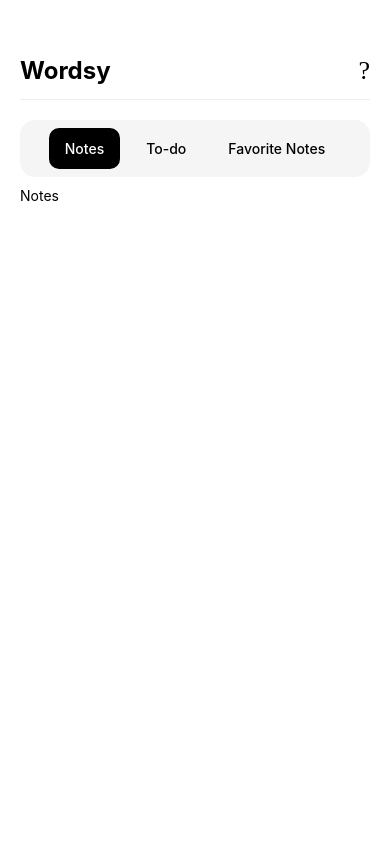
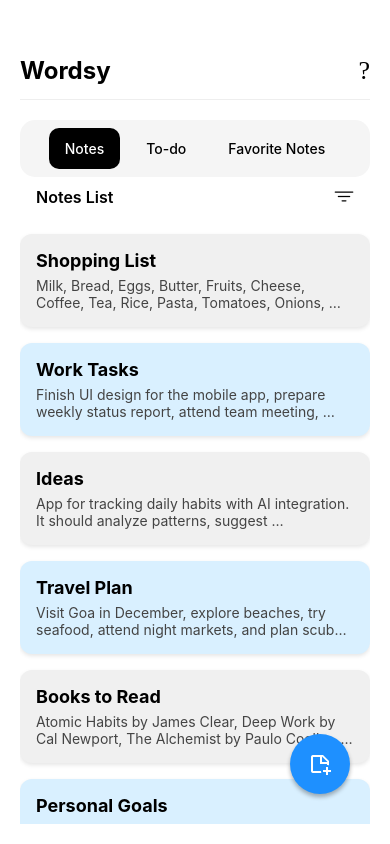
Before and after one commit to mudabirkowsar/Wordsy--React-Native--, a React Native app: screen /Home in a window 390 px wide. Built offline with nearby package versions, Linux system fonts and the light colour scheme.

Commit message:
added frontend for notes and to-do

```diff
--- a/src/screens/HomeScreen.js
+++ b/src/screens/HomeScreen.js
@@ -59,11 +59,11 @@ export default function HomeScreen() {
       </View>
 
       {/* Main Content */}
-      <ScrollView style={{ marginTop: 10 }}>
-        {activeTab === "Notes" && <Notes />}
-        {activeTab === "To-do" && <Todos />}
-        {activeTab === "Favorite Notes" && <FavoriteNotes />}
-      </ScrollView>
+      <View style={{flex:1}}>
+        {activeTab === "Notes" && <Notes/>}
+        {activeTab === "To-do" && <Todos/>}
+        {activeTab === "Favorite Notes" && <FavoriteNotes/>}
+      </View>
     </View>
   );
 }
@@ -73,8 +73,10 @@ const styles = StyleSheet.create({
   container: {
     padding: 20,
     paddingTop: 50,
+    height:"100%",
+    width:'100%',
     backgroundColor: "#fff",
-    flex: 1,
+    // flex: 1,
   },
 
   // Header
--- a/src/screens/Notes.js
+++ b/src/screens/Notes.js
@@ -1,10 +1,138 @@
-import { View, Text } from 'react-native'
-import React from 'react'
+import { View, Text, StyleSheet, FlatList, Pressable, Alert, TouchableOpacity } from "react-native";
+import React from "react";
+import Ionicons from "react-native-vector-icons/Ionicons";
+import { Vibration } from "react-native";
+import MaterialCommunityIcons from 'react-native-vector-icons/MaterialCommunityIcons';
+
+const DUMMY_HAPTIC_DURATION = 30;
+
+const handleLongPress = () => {
+  Vibration.vibrate(DUMMY_HAPTIC_DURATION);
+  Alert.alert("Long press detected");
+};
+
+const dummyNotes = [
+  { id: "1", title: "Shopping List", description: "Milk, Bread, Eggs, Butter, Fruits, Cheese, Coffee, Tea, Rice, Pasta, Tomatoes, Onions, Garlic" },
+  { id: "2", title: "Work Tasks", description: "Finish UI design for the mobile app, prepare weekly status report, attend team meeting, review pull requests, and plan sprint backlog." },
+  { id: "3", title: "Ideas", description: "App for tracking daily habits with AI integration. It should analyze patterns, suggest improvements, and motivate users with streak rewards." },
+  { id: "4", title: "Travel Plan", description: "Visit Goa in December, explore beaches, try seafood, attend night markets, and plan scuba diving adventure with friends." },
+  { id: "5", title: "Books to Read", description: "Atomic Habits by James Clear, Deep Work by Cal Newport, The Alchemist by Paulo Coelho, The Subtle Art of Not Giving a F*ck by Mark Manson." },
+  { id: "6", title: "Personal Goals", description: "Exercise 5 days a week, read at least 20 pages daily, reduce screen time, improve diet, and start journaling every night before sleep." },
+  { id: "7", title: "Quotes", description: "Stay hungry, stay foolish. – Steve Jobs. \nSuccess is not final, failure is not fatal: it is the courage to continue that counts. – Winston Churchill" },
+  { id: "8", title: "Birthday Plans", description: "Organize a surprise party, order chocolate cake, decorate the hall with balloons and lights, arrange music playlist, and invite close friends." },
+  { id: "9", title: "Learning Goals", description: "Master React Native, dive deeper into Redux Toolkit, learn backend with Node.js & Express, and understand MongoDB aggregation queries." },
+  { id: "10", title: "Fitness Routine", description: "Morning jog for 20 minutes, strength training thrice a week, yoga on weekends, drink 3 liters of water daily, and track calories properly." },
+  { id: "11", title: "Movie Watchlist", description: "Inception, Interstellar, The Dark Knight, Fight Club, The Shawshank Redemption, Parasite, Oppenheimer, Spirited Away." },
+  { id: "12", title: "Recipe Notes", description: "Pasta Aglio e Olio: boil pasta, sauté garlic in olive oil, add chili flakes, toss pasta, garnish with parsley and parmesan cheese." },
+  { id: "13", title: "Meeting Notes", description: "Discussed next sprint goals, emphasized on code quality, set deadlines for backend API completion, and planned user testing session." },
+  { id: "14", title: "Finance Goals", description: "Save 30% of monthly salary, invest in index funds, build emergency fund of 6 months, reduce unnecessary expenses, and track with budgeting app." },
+  { id: "15", title: "Gardening Tasks", description: "Water plants daily, trim the bushes, plant new flowers, fertilize soil weekly, and check for pests." },
+  { id: "16", title: "Shopping Wishlist", description: "New headphones, sneakers, smartwatch, backpack, sunglasses, books, and winter jackets." },
+  { id: "17", title: "Project Ideas", description: "Build a smart home app, create a budget tracker, develop a travel planner, and design a recipe sharing platform." },
+  { id: "18", title: "Event Planning", description: "Organize charity event, book venue, arrange catering, send invitations, and plan event activities." },
+  { id: "19", title: "Health Checkups", description: "Schedule dentist appointment, annual physical checkup, eye exam, and blood tests." },
+  { id: "20", title: "Bucket List", description: "Skydiving, visit Japan, learn a new language, climb a mountain, and attend a music festival." },
+  { id: "21", title: "Daily Journal", description: "Reflect on day, write down achievements, note areas to improve, set tomorrow's goals, and gratitude list." },
+  { id: "22", title: "Shopping Recipes", description: "Buy ingredients for lasagna, chicken curry, vegetable stir fry, homemade pizza, and chocolate cake." },
+  { id: "23", title: "Workouts", description: "Monday: Cardio, Tuesday: Strength, Wednesday: Yoga, Thursday: HIIT, Friday: Swimming, Saturday: Rest, Sunday: Walk." },
+];
 
 export default function Notes() {
   return (
-    <View>
-      <Text>Notes</Text>
+    <View style={{ flex: 1 }}>
+      {/* Header */}
+      <View style={styles.header}>
+        <Text style={styles.headerTitle}>Notes List</Text>
+        <TouchableOpacity>
+          <Ionicons name="filter-outline" size={20} color="#000" />
+        </TouchableOpacity>
+      </View>
+
+      {/* Notes List */}
+      <FlatList
+        data={dummyNotes}
+        keyExtractor={(item) => item.id}
+        contentContainerStyle={styles.container}
+        renderItem={({ item, index }) => (
+          <Pressable onLongPress={handleLongPress}>
+            <View
+              style={[
+                styles.card,
+                { backgroundColor: index % 2 === 0 ? "#f0f0f0" : "#d9f0ff" },
+              ]}
+            >
+              <Text style={styles.title}>{item.title}</Text>
+              <Text
+                style={styles.description}
+                numberOfLines={2}
+                ellipsizeMode="tail"
+              >
+                {item.description}
+              </Text>
+            </View>
+          </Pressable>
+        )}
+      />
+
+      {/* Floating Button */}
+      <TouchableOpacity style={styles.fab}>
+        <MaterialCommunityIcons name="note-plus-outline" color="white" size={24} />
+      </TouchableOpacity>
     </View>
-  )
+  );
 }
+
+const styles = StyleSheet.create({
+  header: {
+    flexDirection: "row",
+    justifyContent: "space-between",
+    alignItems: "center",
+    paddingHorizontal: 16,
+    paddingVertical: 8,
+  },
+  headerTitle: {
+    fontSize: 16,
+    fontWeight: "600",
+    color: "#000",
+  },
+  container: {
+    paddingVertical: 10,
+  },
+  card: {
+    borderRadius: 12,
+    padding: 16,
+    marginVertical: 8,
+    width: "100%",
+    elevation: 3,
+    shadowColor: "#000",
+    shadowOpacity: 0.1,
+    shadowOffset: { width: 0, height: 2 },
+    shadowRadius: 4,
+  },
+  title: {
+    fontSize: 18,
+    fontWeight: "700",
+    marginBottom: 6,
+    color: "#000",
+  },
+  description: {
+    fontSize: 14,
+    color: "#444",
+  },
+  fab: {
+    position: "absolute",
+    bottom: 30, // distance from bottom
+    right: 20,  // distance from right
+    width: 60,
+    height: 60,
+    borderRadius: 30,
+    backgroundColor: "#1e90ff",
+    justifyContent: "center",
+    alignItems: "center",
+    elevation: 5,
+    shadowColor: "#000",
+    shadowOpacity: 0.3,
+    shadowOffset: { width: 0, height: 3 },
+    shadowRadius: 4,
+  },
+});
--- a/src/screens/Todos.js
+++ b/src/screens/Todos.js
@@ -1,10 +1,110 @@
-import { View, Text } from 'react-native'
-import React from 'react'
+import React from 'react';
+import { View, Text, ScrollView, StyleSheet, TouchableOpacity } from 'react-native';
+
+const dummyTodos = [
+  { id: '1', text: 'Buy groceries' },
+  { id: '2', text: 'Finish React Native project' },
+  { id: '3', text: 'Go for a morning jog' },
+  { id: '4', text: 'Read 20 pages of a book' },
+  { id: '5', text: 'Call mom' },
+  { id: '6', text: 'Plan weekend trip' },
+  { id: '7', text: 'Clean the kitchen' },
+  { id: '8', text: 'Pay electricity bill' },
+  { id: '9', text: 'Complete online course' },
+  { id: '10', text: 'Write blog post' },
+  { id: '11', text: 'Practice guitar' },
+  { id: '12', text: 'Meditate for 10 minutes' },
+  { id: '13', text: 'Organize closet' },
+  { id: '14', text: 'Buy birthday gift for friend' },
+  { id: '15', text: 'Water the plants' },
+  { id: '16', text: 'Update resume' },
+  { id: '17', text: 'Call the plumber' },
+  { id: '18', text: 'Schedule dentist appointment' },
+  { id: '19', text: 'Prepare dinner' },
+  { id: '20', text: 'Respond to emails' },
+  { id: '21', text: 'Walk the dog' },
+  { id: '22', text: 'Plan holiday budget' },
+  { id: '23', text: 'Backup phone data' },
+  { id: '24', text: 'Read tech news' },
+  { id: '25', text: 'Organize desktop files' },
+];
 
 export default function Todos() {
   return (
-    <View>
-      <Text>Todos</Text>
+    <View style={styles.container}>
+      <Text style={styles.header}>My Todo List</Text>
+
+      <ScrollView contentContainerStyle={styles.scrollContainer}>
+        {dummyTodos.map((todo, index) => (
+          <View
+            key={todo.id}
+            style={[
+              styles.todoCard,
+              { backgroundColor: index % 2 === 0 ? '#f0f0f0' : '#d9f0ff' },
+            ]}
+          >
+            <Text style={styles.todoText}>{todo.text}</Text>
+          </View>
+        ))}
+      </ScrollView>
+
+      {/* Floating Add Button */}
+      <TouchableOpacity style={styles.fab}>
+        <Text style={styles.fabText}>+</Text>
+      </TouchableOpacity>
     </View>
-  )
+  );
 }
+
+const styles = StyleSheet.create({
+  container: {
+    height: "100%",
+    width: '100%',
+    // flex: 1,
+    backgroundColor: '#fff',
+    padding: 16,
+  },
+  header: {
+    fontSize: 24,
+    fontWeight: '700',
+    marginBottom: 16,
+  },
+  scrollContainer: {
+    paddingBottom: 20, // extra space for the floating button
+  },
+  todoCard: {
+    padding: 16,
+    borderRadius: 12,
+    marginBottom: 12,
+    elevation: 2, // shadow for Android
+    shadowColor: '#000', // shadow for iOS
+    shadowOpacity: 0.1,
+    shadowOffset: { width: 0, height: 2 },
+    shadowRadius: 4,
+  },
+  todoText: {
+    fontSize: 16,
+    color: '#000',
+  },
+  fab: {
+    position: 'absolute',
+    bottom: 30,
+    right: 20,
+    width: 60,
+    height: 60,
+    borderRadius: 30,
+    backgroundColor: '#1e90ff',
+    justifyContent: 'center',
+    alignItems: 'center',
+    elevation: 5,
+    shadowColor: '#000',
+    shadowOpacity: 0.3,
+    shadowOffset: { width: 0, height: 3 },
+    shadowRadius: 4,
+  },
+  fabText: {
+    color: '#fff',
+    fontSize: 28,
+    fontWeight: '700',
+  },
+});
```
